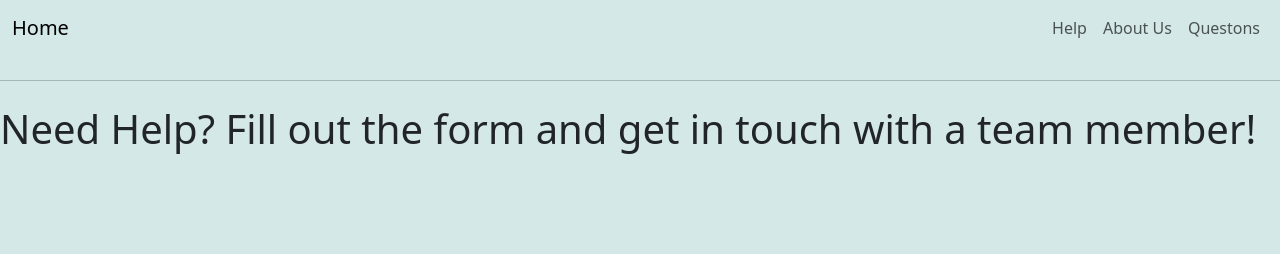
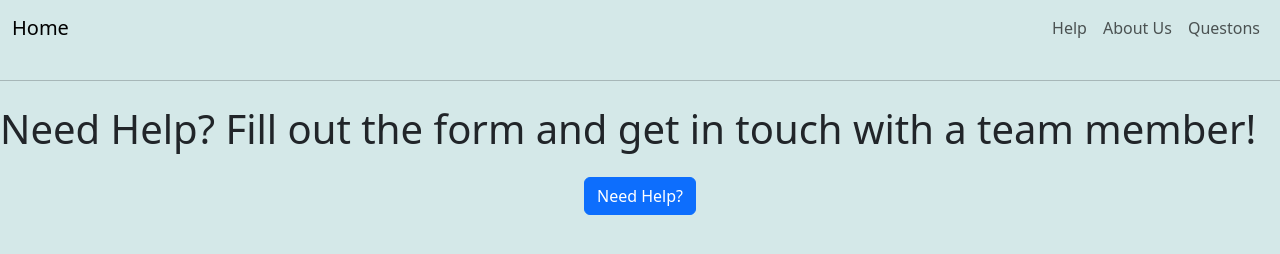
Before and after one commit to slanka22/jarvis_website, a plain HTML site: page help.html in a window 1280 px wide. Drawn offline with nearby package versions, Linux system fonts and the light colour scheme.

Commit message:
Added Changes from Dhevin

```diff
--- a/help.html
+++ b/help.html
@@ -34,5 +34,8 @@
         <hr class="my-4">
 
         <h1>Need Help? Fill out the form and get in touch with a team member!</h1>
+        <div class="text-center mt-4">
+            <a href="https://forms.gle/Xqg9Ex7fiwS3PL8m7" class="btn btn-primary" target="_blank">Need Help?</a>
+        </div>
 </body>
 </html>
```
Also changed, not shown: questions.html (+3 -0 lines).
